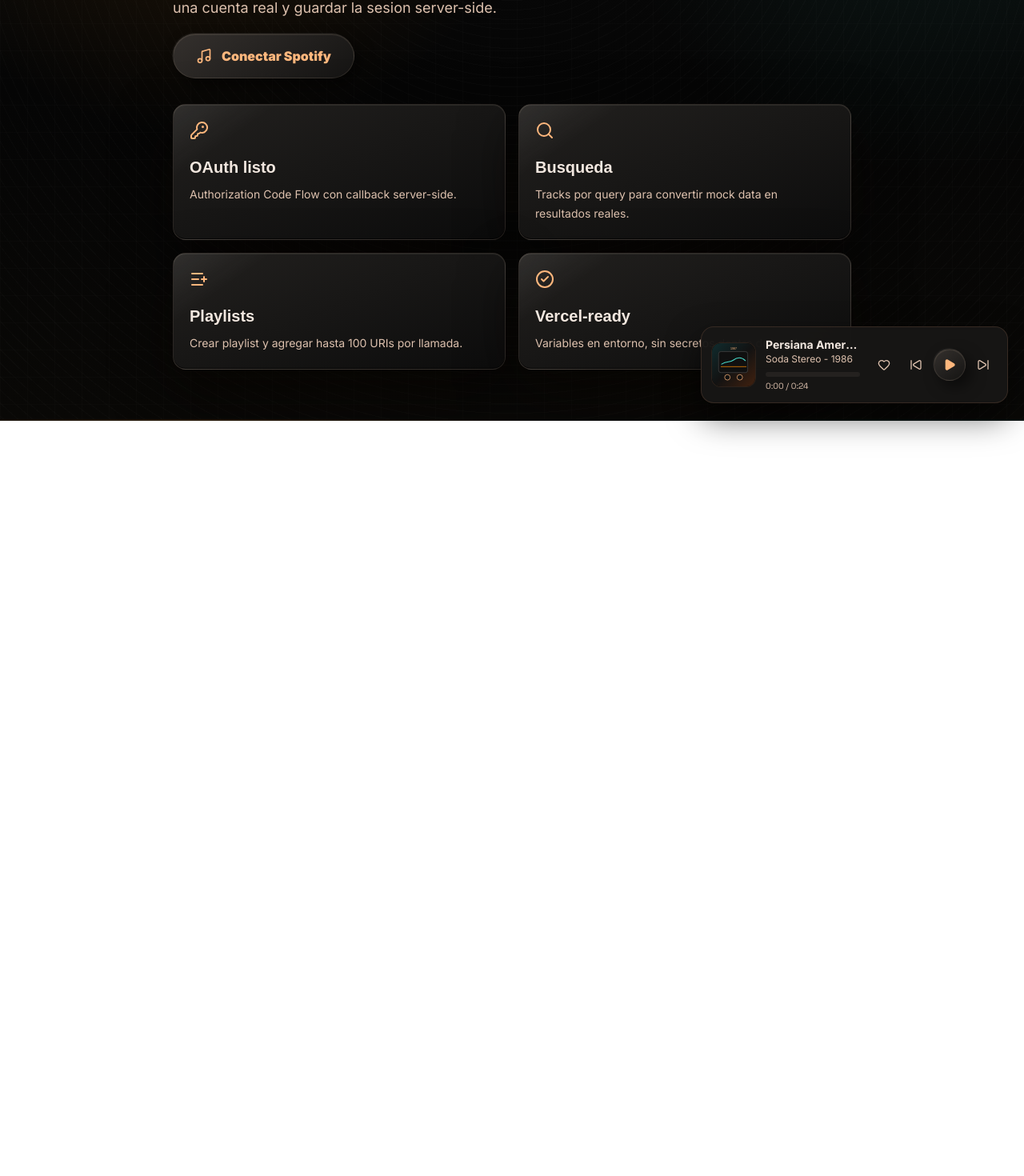
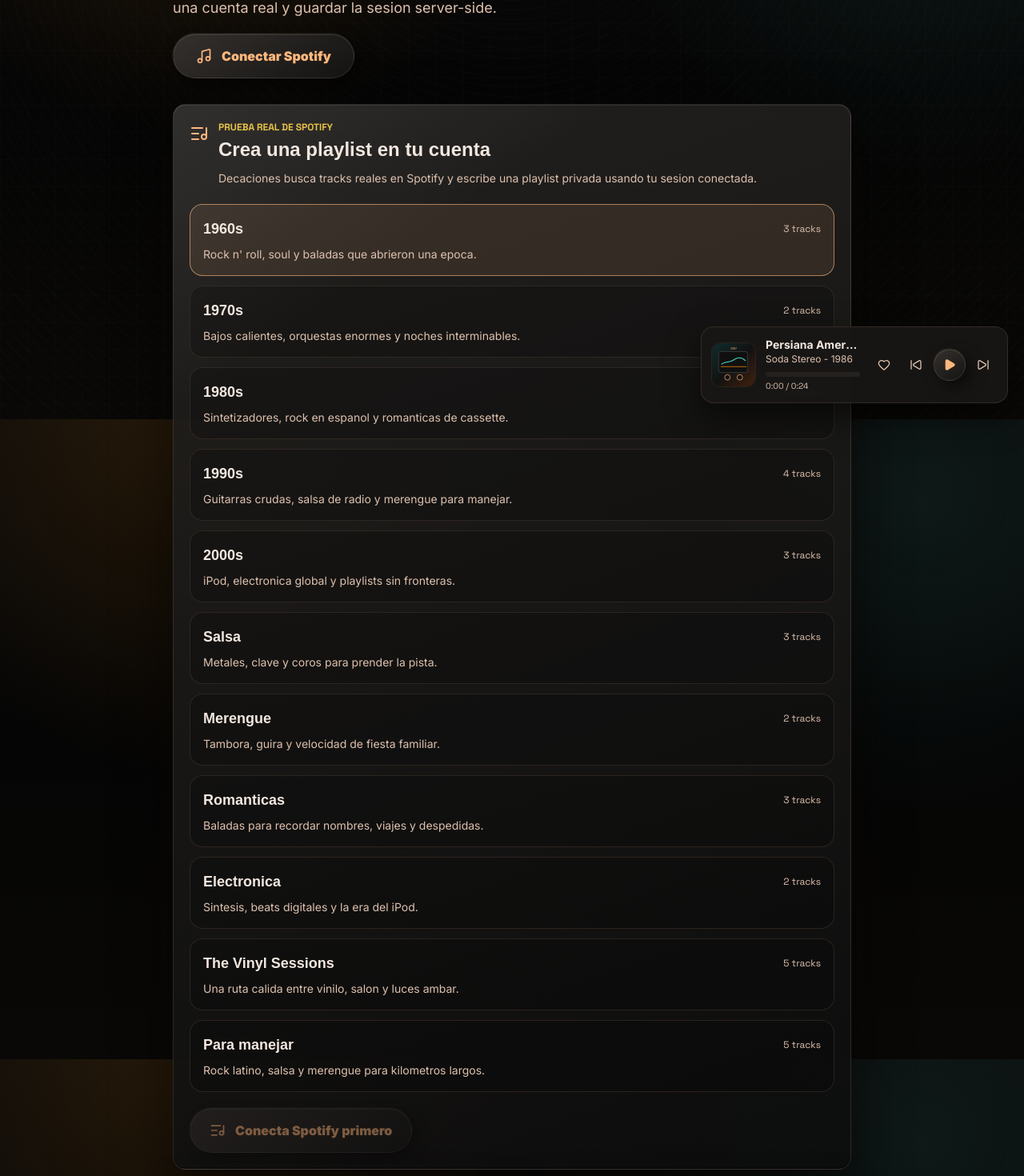
Before and after one commit to turbillon50/decaciones, a Next.js app: page /spotify in a window 1280 px wide. Shown: the part 276-1746 px from the top of the page at 80% size. Before the commit the page ends 802 px from the top, so only its background shows below. Built offline with nearby package versions, Linux system fonts and the light colour scheme; no server answers; a web font is replaced by a local one.

Commit message:
Create real Spotify playlists

```diff
--- /dev/null
+++ b/app/api/spotify/playlists/route.ts
@@ -0,0 +1,118 @@
+import { cookies } from "next/headers";
+import { NextRequest, NextResponse } from "next/server";
+import { decades, genres, playlists } from "@/data/music";
+import {
+  addTracksToPlaylist,
+  createPlaylist,
+  getCurrentSpotifyUser,
+  searchTracks,
+} from "@/lib/spotify";
+import type { Track } from "@/lib/types";
+
+type SpotifyPlaylistSource = {
+  id: string;
+  title: string;
+  description: string;
+  tracks: Track[];
+};
+
+function getPlaylistSource(sourceId: string): SpotifyPlaylistSource | null {
+  const decade = decades.find((item) => item.id === sourceId);
+  if (decade) {
+    return {
+      id: decade.id,
+      title: `Decaciones ${decade.label}`,
+      description: decade.description,
+      tracks: decade.tracks,
+    };
+  }
+
+  const genre = genres.find((item) => item.id === sourceId);
+  if (genre) {
+    return {
+      id: genre.id,
+      title: `Decaciones ${genre.name}`,
+      description: genre.description,
+      tracks: genre.tracks,
+    };
+  }
+
+  const playlist = playlists.find((item) => item.id === sourceId);
+  if (playlist) {
+    return {
+      id: playlist.id,
+      title: `Decaciones ${playlist.title}`,
+      description: playlist.description,
+      tracks: playlist.tracks,
+    };
+  }
+
+  return null;
+}
+
+export async function POST(request: NextRequest) {
+  const cookieStore = await cookies();
+  const accessToken = cookieStore.get("spotify_access_token")?.value;
+
+  if (!accessToken) {
+    return NextResponse.json(
+      { error: "spotify_not_connected" },
+      { status: 401 },
+    );
+  }
+
+  const body = (await request.json().catch(() => null)) as {
+    sourceId?: string;
+  } | null;
+  const source = body?.sourceId ? getPlaylistSource(body.sourceId) : null;
+
+  if (!source || source.tracks.length === 0) {
+    return NextResponse.json({ error: "playlist_source_not_found" }, { status: 404 });
+  }
+
+  try {
+    const user = await getCurrentSpotifyUser(accessToken);
+    const trackResults = await Promise.all(
+      source.tracks.map(async (track) => {
+        const result = await searchTracks(accessToken, track.spotifyQuery, 1);
+        return result.tracks.items[0]?.uri;
+      }),
+    );
+    const uris = Array.from(new Set(trackResults.filter(Boolean)));
+
+    if (uris.length === 0) {
+      return NextResponse.json(
+        { error: "spotify_tracks_not_found" },
+        { status: 404 },
+      );
+    }
+
+    const playlist = await createPlaylist(
+      accessToken,
+      user.id,
+      source.title,
+      `${source.description} Creada desde Decaciones.`,
+      false,
+    );
+    await addTracksToPlaylist(accessToken, playlist.id, uris);
+
+    return NextResponse.json({
+      playlist: {
+        id: playlist.id,
+        name: playlist.name,
+        url: playlist.external_urls.spotify,
+        tracksAdded: uris.length,
+      },
+    });
+  } catch (error) {
+    return NextResponse.json(
+      {
+        error:
+          error instanceof Error
+            ? error.message
+            : "spotify_playlist_create_failed",
+      },
+      { status: 500 },
+    );
+  }
+}
--- a/app/spotify/page.tsx
+++ b/app/spotify/page.tsx
@@ -8,6 +8,8 @@
   Search,
 } from "lucide-react";
 import { SpotifyConnectButton } from "@/components/SpotifyConnectButton";
+import { SpotifyPlaylistCreator } from "@/components/SpotifyPlaylistCreator";
+import { decades, genres, playlists } from "@/data/music";
 import { getCurrentSpotifyUser } from "@/lib/spotify";
 
 export const metadata: Metadata = {
@@ -57,6 +59,26 @@
   const params = searchParams ? await searchParams : {};
   const spotify = await getSpotifyConnection();
   const connectionError = params.error || spotify.sessionError;
+  const playlistSources = [
+    ...decades.map((decade) => ({
+      id: decade.id,
+      title: decade.label,
+      description: decade.description,
+      tracks: decade.tracks.length,
+    })),
+    ...genres.slice(0, 4).map((genre) => ({
+      id: genre.id,
+      title: genre.name,
+      description: genre.description,
+      tracks: genre.tracks.length,
+    })),
+    ...playlists.slice(0, 2).map((playlist) => ({
+      id: playlist.id,
+      title: playlist.title,
+      description: playlist.description,
+      tracks: playlist.tracks.length,
+    })),
+  ];
 
   return (
     <main className="mx-auto flex w-full max-w-4xl flex-1 flex-col gap-8 px-4 pb-44 pt-24 sm:px-6 lg:pb-16">
@@ -122,6 +144,11 @@
         </section>
       )}
 
+      <SpotifyPlaylistCreator
+        isConnected={spotify.isConnected}
+        sources={playlistSources}
+      />
+
       <section className="grid gap-4 sm:grid-cols-2">
         {[
           {
--- /dev/null
+++ b/components/SpotifyPlaylistCreator.tsx
@@ -0,0 +1,161 @@
+"use client";
+
+import { useState } from "react";
+import { CheckCircle2, ExternalLink, Loader2, ListMusic } from "lucide-react";
+
+type SpotifyPlaylistSource = {
+  id: string;
+  title: string;
+  description: string;
+  tracks: number;
+};
+
+type SpotifyPlaylistCreatorProps = {
+  isConnected: boolean;
+  sources: SpotifyPlaylistSource[];
+};
+
+type CreatedPlaylist = {
+  name: string;
+  url: string;
+  tracksAdded: number;
+};
+
+export function SpotifyPlaylistCreator({
+  isConnected,
+  sources,
+}: SpotifyPlaylistCreatorProps) {
+  const [selectedId, setSelectedId] = useState(sources[0]?.id ?? "");
+  const [isCreating, setIsCreating] = useState(false);
+  const [createdPlaylist, setCreatedPlaylist] =
+    useState<CreatedPlaylist | null>(null);
+  const [error, setError] = useState("");
+
+  async function createSpotifyPlaylist() {
+    if (!selectedId || !isConnected) {
+      return;
+    }
+
+    setIsCreating(true);
+    setCreatedPlaylist(null);
+    setError("");
+
+    try {
+      const response = await fetch("/api/spotify/playlists", {
+        method: "POST",
+        headers: {
+          "Content-Type": "application/json",
+        },
+        body: JSON.stringify({ sourceId: selectedId }),
+      });
+      const payload = await response.json();
+
+      if (!response.ok) {
+        throw new Error(payload.error ?? "No se pudo crear la playlist.");
+      }
+
+      setCreatedPlaylist(payload.playlist);
+    } catch (playlistError) {
+      setError(
+        playlistError instanceof Error
+          ? playlistError.message
+          : "No se pudo crear la playlist.",
+      );
+    } finally {
+      setIsCreating(false);
+    }
+  }
+
+  return (
+    <section className="rounded-2xl p-5 metal-panel">
+      <div className="flex items-start gap-3">
+        <ListMusic className="mt-1 h-6 w-6 text-primary" aria-hidden="true" />
+        <div>
+          <p className="font-readout text-xs font-bold uppercase text-gold">
+            Prueba real de Spotify
+          </p>
+          <h2 className="mt-1 font-display text-2xl font-black text-foreground">
+            Crea una playlist en tu cuenta
+          </h2>
+          <p className="mt-2 text-sm leading-6 text-muted">
+            Decaciones busca tracks reales en Spotify y escribe una playlist
+            privada usando tu sesion conectada.
+          </p>
+        </div>
+      </div>
+
+      <div className="mt-5 grid gap-3">
+        {sources.map((source) => (
+          <button
+            key={source.id}
+            type="button"
+            onClick={() => setSelectedId(source.id)}
+            className={`rounded-2xl border p-4 text-left transition ${
+              selectedId === source.id
+                ? "border-primary/60 bg-primary/10"
+                : "border-line/50 bg-black/20 hover:border-primary/30"
+            }`}
+          >
+            <div className="flex items-center justify-between gap-3">
+              <h3 className="font-display text-lg font-black text-foreground">
+                {source.title}
+              </h3>
+              <span className="font-readout text-xs text-muted">
+                {source.tracks} tracks
+              </span>
+            </div>
+            <p className="mt-2 text-sm leading-5 text-muted">
+              {source.description}
+            </p>
+          </button>
+        ))}
+      </div>
+
+      <button
+        type="button"
+        onClick={createSpotifyPlaylist}
+        disabled={!isConnected || isCreating}
+        className="metal-button mt-5 inline-flex h-14 w-full items-center justify-center gap-3 rounded-full px-6 text-base font-black text-primary disabled:cursor-not-allowed disabled:opacity-45 sm:w-auto"
+      >
+        {isCreating ? (
+          <Loader2 className="h-5 w-5 animate-spin" aria-hidden="true" />
+        ) : (
+          <ListMusic className="h-5 w-5" aria-hidden="true" />
+        )}
+        {isConnected ? "Crear playlist real" : "Conecta Spotify primero"}
+      </button>
+
+      {createdPlaylist && (
+        <div className="mt-5 rounded-2xl border border-teal/30 bg-teal/10 p-4">
+          <div className="flex items-start gap-3">
+            <CheckCircle2 className="mt-1 h-5 w-5 text-teal" aria-hidden="true" />
+            <div>
+              <h3 className="font-display text-lg font-black text-foreground">
+                Playlist creada
+              </h3>
+              <p className="mt-1 text-sm leading-6 text-muted">
+                {createdPlaylist.name} tiene {createdPlaylist.tracksAdded}{" "}
+                canciones agregadas.
+              </p>
+              <a
+                href={createdPlaylist.url}
+                target="_blank"
+                rel="noreferrer"
+                className="mt-3 inline-flex items-center gap-2 text-sm font-bold text-teal"
+              >
+                Abrir en Spotify
+                <ExternalLink className="h-4 w-4" aria-hidden="true" />
+              </a>
+            </div>
+          </div>
+        </div>
+      )}
+
+      {error && (
+        <p className="mt-4 rounded-2xl border border-rose/30 bg-rose/10 p-4 text-sm leading-6 text-rose">
+          {error}
+        </p>
+      )}
+    </section>
+  );
+}
```
Also changed, not shown: 1 other file (tests, documents, lock files or other folders).
